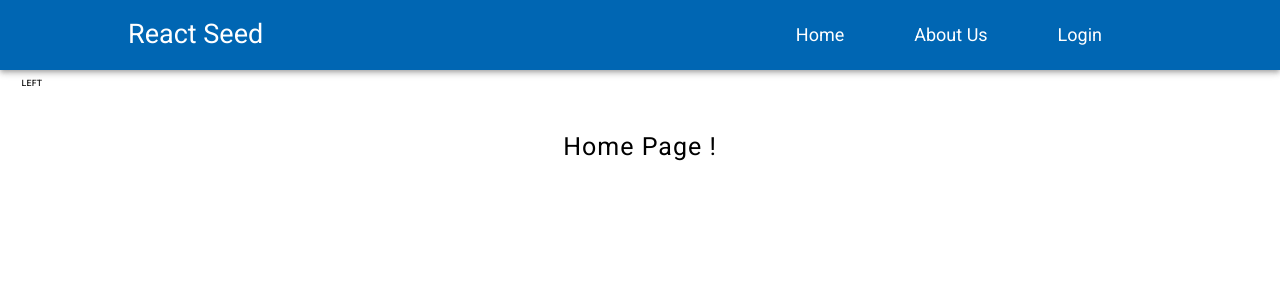
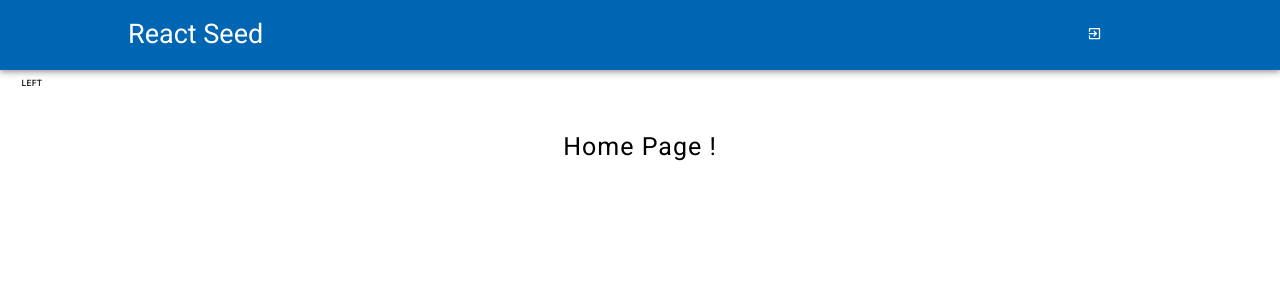
Before and after one commit to JunioDo/react-base, a React (Create React App) app in the folder react-express-mysql/: page / in a window 1280 px wide. Shown: the top 300 px of the page. Built offline with nearby package versions, Linux system fonts and the light colour scheme.

Commit message:
Material Icon

```diff
--- a/react-express-mysql/src/App/Components/NavBar/NavBar.js
+++ b/react-express-mysql/src/App/Components/NavBar/NavBar.js
@@ -1,6 +1,10 @@
 import React from 'react';
 import styled from 'styled-components';
 import LeftPanel from '../../Theme/LeftPanel';
+import Icon from '@material-ui/core/Icon';
+import ExitToAppIcon from '@material-ui/icons/ExitToApp';
+import Grid from '@material-ui/core/Grid';
+import DeleteIcon from '@material-ui/icons/Delete';
 
 
 
@@ -54,9 +58,11 @@
       <NavBarContainer>
         <Brand>React Seed</Brand>
         <NavLinks>
-          <NavLink>Home</NavLink>
-          <NavLink>About Us</NavLink>
-          <NavLink>Login</NavLink>
+          <NavLink>
+            <Grid item xs={20}>
+              <ExitToAppIcon />
+            </Grid>
+          </NavLink>
         </NavLinks>
       </NavBarContainer>
     </NavBar>
```
